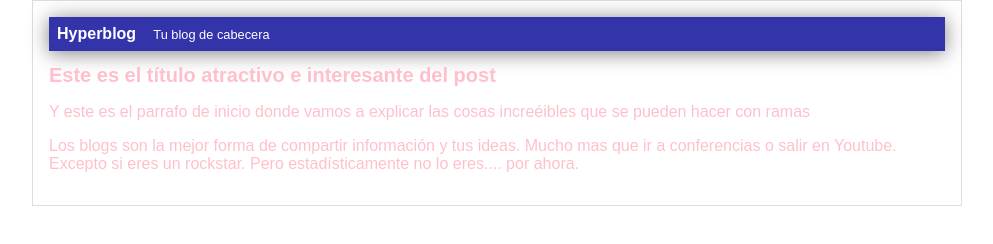
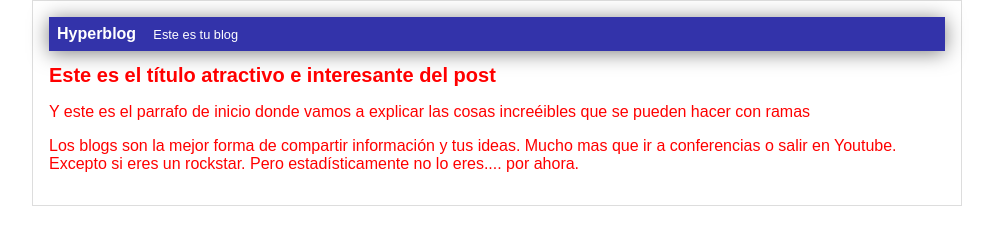
Before and after one commit to devacran/hyperBlog, a plain HTML site: page index.html in a window 1280 px wide. Shown: the whole page, without its empty margins (143-1136 px from the left). Drawn offline with Linux system fonts and the light colour scheme.

Commit message:
Se cambio el titulo por y el color

```diff
--- a/css/style.css
+++ b/css/style.css
@@ -1,6 +1,6 @@
 body
 {
-    color: pink;
+    color: red;
     text-align: center;
     font-family: "Arial";
     font-size: 16px;
--- a/index.html
+++ b/index.html
@@ -7,7 +7,7 @@
         <div id="container">
           <div id="cabecera">
                           Hyperblog
-                          <span id="tagline">Tu blog de cabecera</span>
+                          <span id="tagline">Este es tu blog</span>
                       </div>
             <div id="post">
             <h1>Este es el título atractivo e interesante del post</h1>
```
